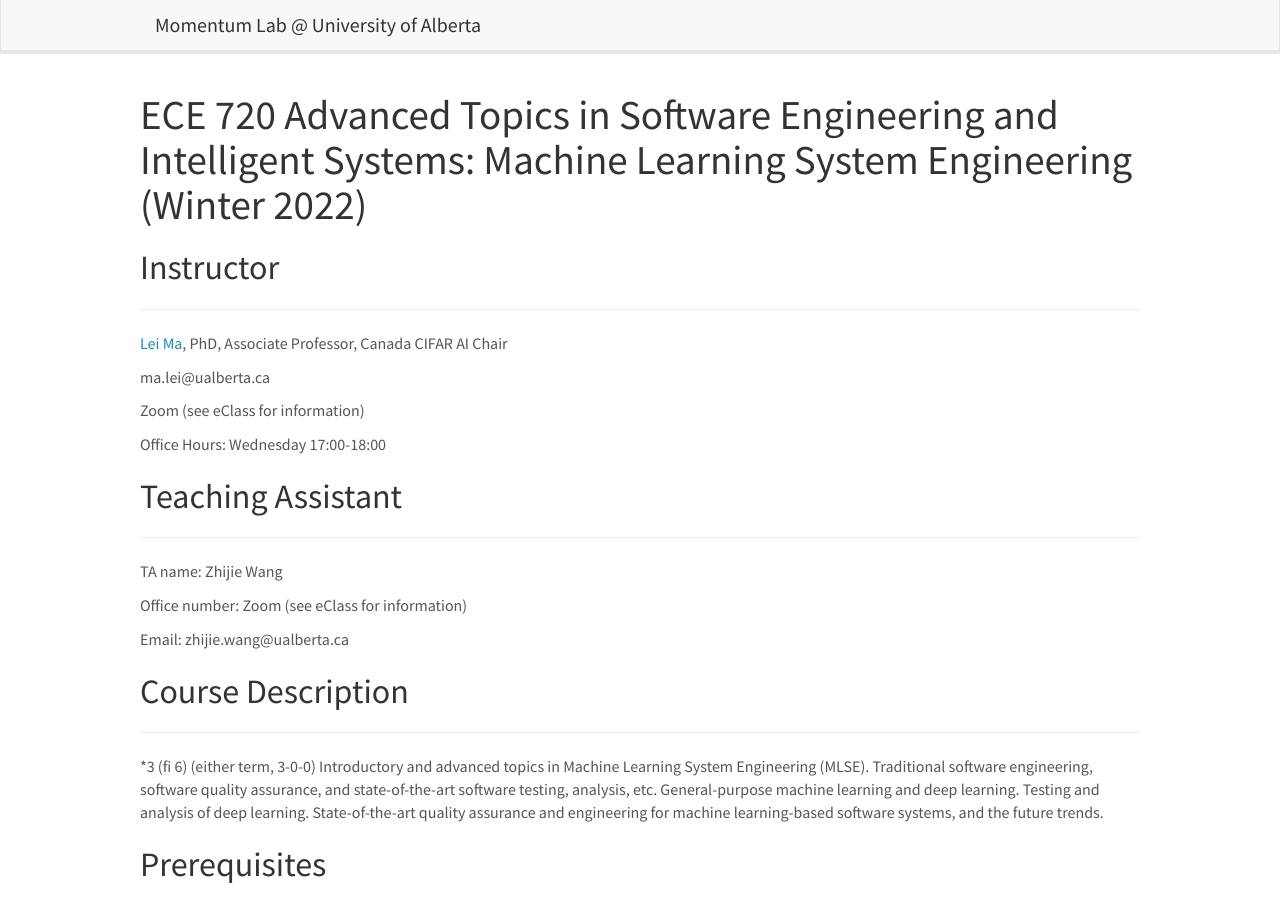
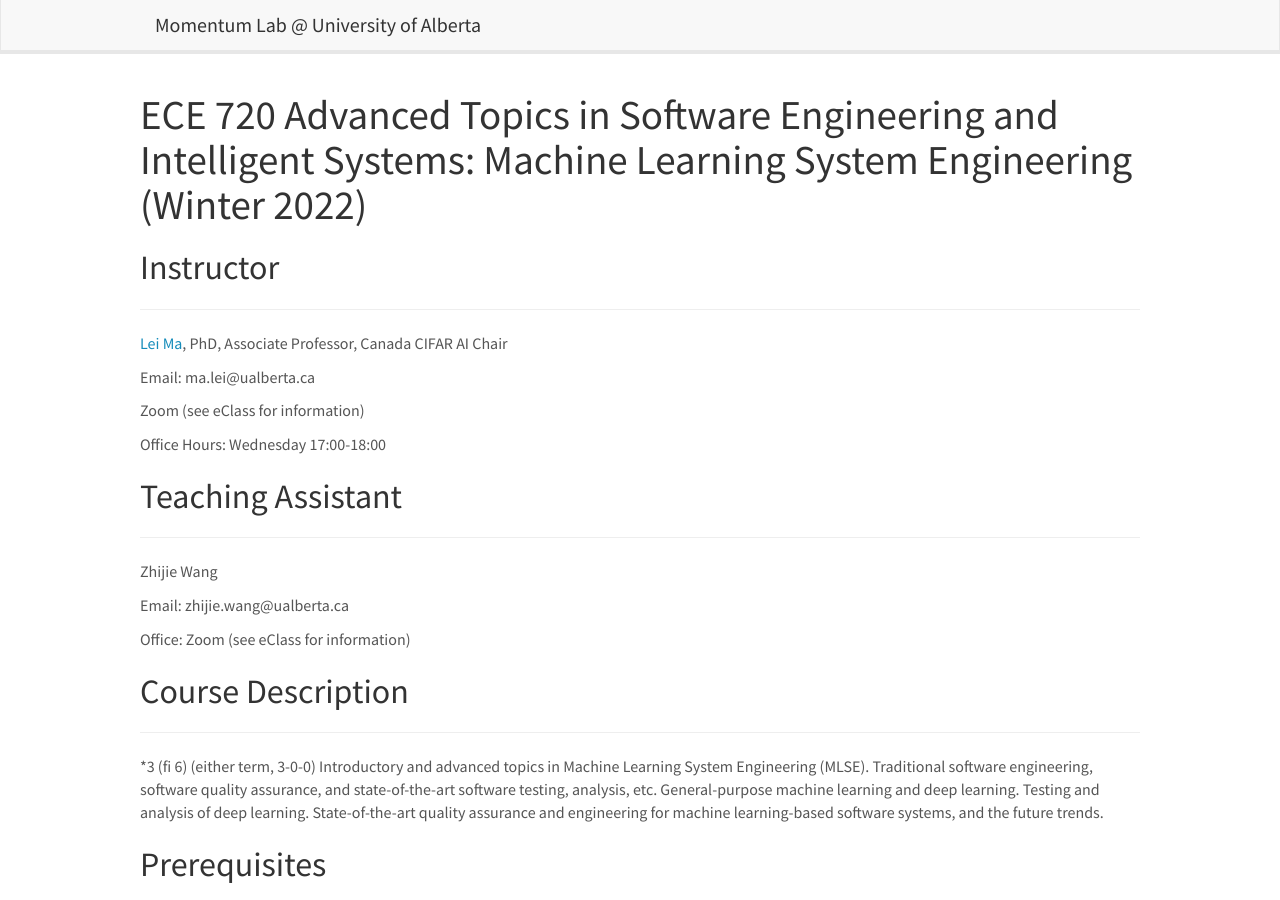
Before and after one commit to momentum-openspace/momentum-openspace.github.io, a Jekyll site: the page built from _pages/ECE720_2022Winter.md, in a window 1280 px wide and 900 px high. Built offline with Jekyll 4.4.1, drawn with Linux system fonts in a browser that asks for light colours; nearby versions of some CDN libraries.

Commit message:
Update ECE720_2022Winter.md

```diff
--- a/_pages/ECE720_2022Winter.md
+++ b/_pages/ECE720_2022Winter.md
@@ -11,7 +11,7 @@ permalink: /teaching/ECE720/2022Winter
 ---
 [Lei Ma](https://malei.xyz/), PhD, Associate Professor, Canada CIFAR AI Chair
 
-ma.lei@ualberta.ca
+Email: ma.lei@ualberta.ca
 
 Zoom (see eClass for information)
 
@@ -20,11 +20,11 @@ Office Hours: Wednesday 17:00-18:00
 
 ## Teaching Assistant
 ---
-TA name: Zhijie Wang
-
-Office number: Zoom (see eClass for information)
+Zhijie Wang
 
 Email: zhijie.wang@ualberta.ca
+
+Office: Zoom (see eClass for information)
 
 
 ## Course Description
```
